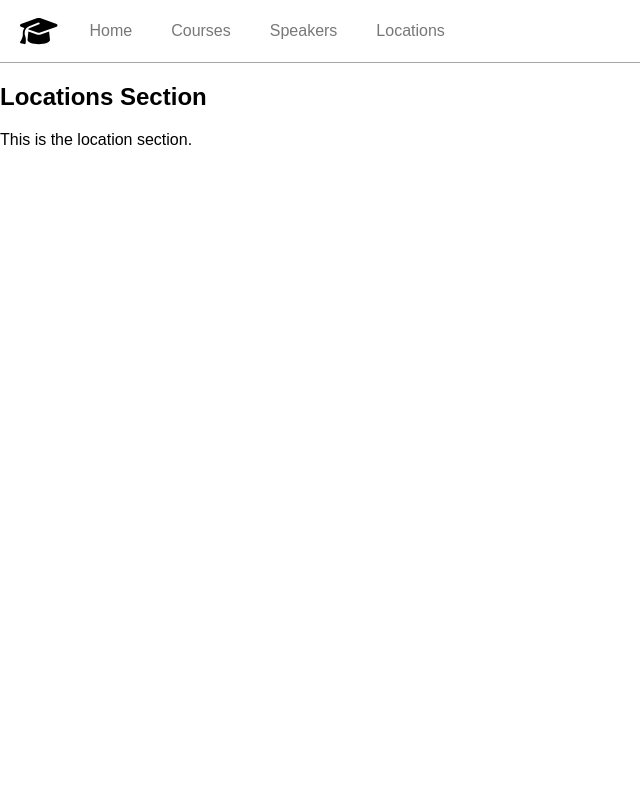
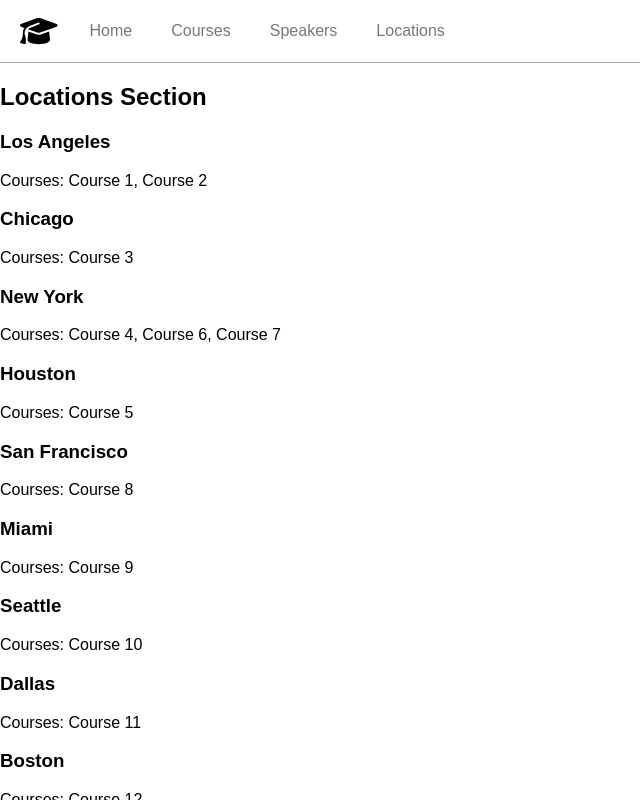
Before and after one commit to tommys0/courses-web-react0, a React (Vite) app in the folder react/: page / in a window 1280 px wide. Both pictures are taken after a click on the button "Locations". Shown: the top 800 px of the page, without its empty margins (0-640 px from the left). Built offline with nearby package versions, Linux system fonts and the light colour scheme.

Commit message:
Added location cards

```diff
--- a/react/src/components/sections/locationSection.jsx
+++ b/react/src/components/sections/locationSection.jsx
@@ -1,10 +1,12 @@
 import React from 'react';
+import {renderLocationCards} from "../cardComponents.jsx";
+import data from "../data/myData.jsx";
 
 const locationSection = () => {
     return (
         <div>
             <h2>Locations Section</h2>
-            <p>This is the location section.</p>
+            {renderLocationCards(data)}
         </div>
     );
 };
--- a/react/src/components/sections/speakerSection.jsx
+++ b/react/src/components/sections/speakerSection.jsx
@@ -1,10 +1,12 @@
 import React from 'react';
+import {renderSpeakerCards} from "../cardComponents.jsx";
+import data from "../data/myData.jsx";
 
 const speakerSection = () => {
     return (
         <div>
             <h2>Speakers Section</h2>
-            <p>This is the speaker section.</p>
+
         </div>
     );
 };
```
